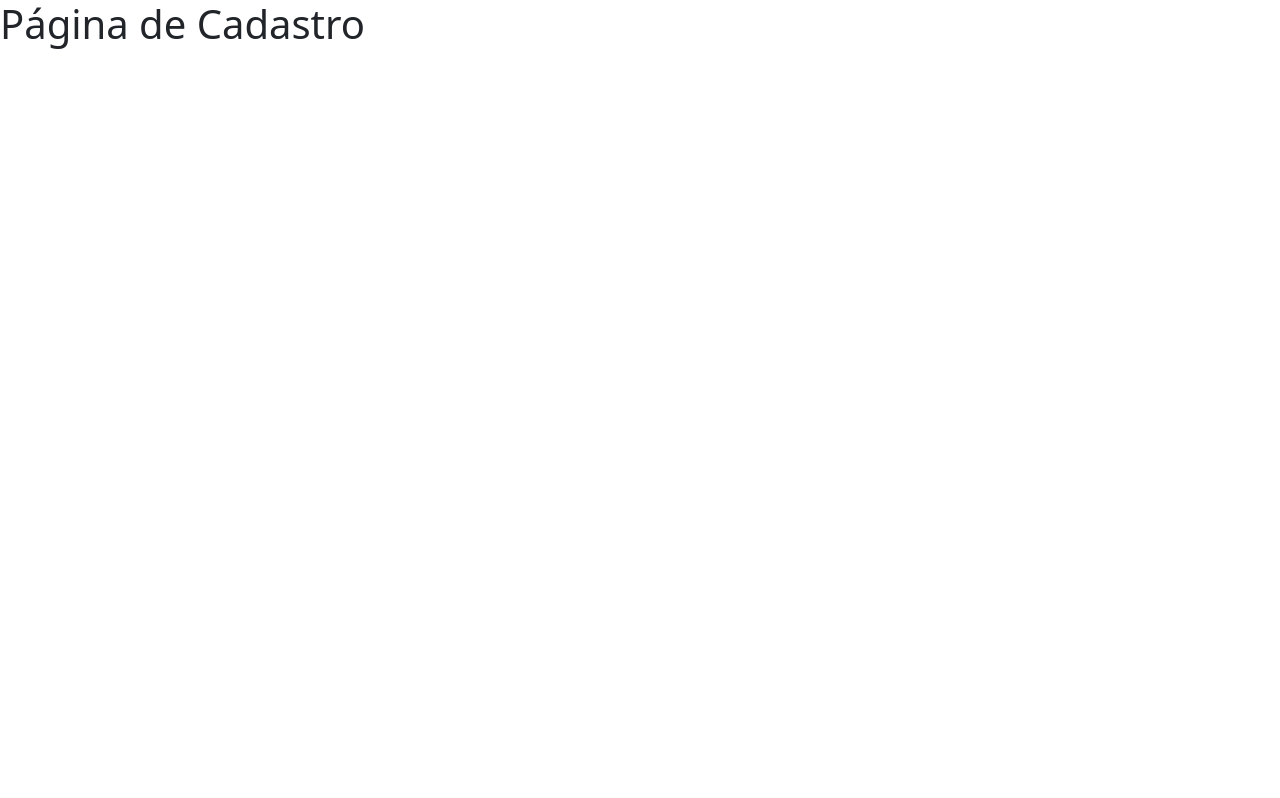
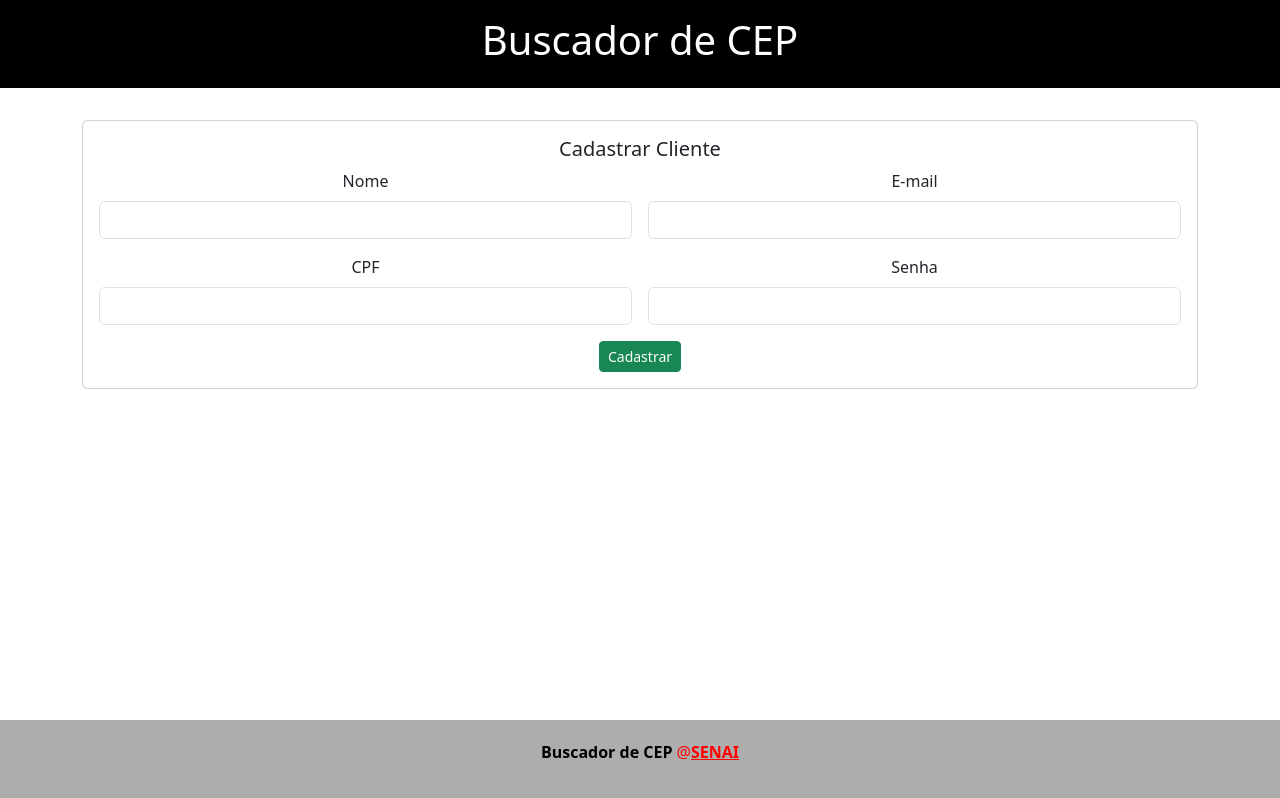
Before and after one commit to shiinzinho/busca_cep, a React (Create React App) app: page /cadastro in a window 1280 px wide. Built offline with nearby package versions, Linux system fonts and the light colour scheme; no server answers; the HTML template or start-up script is replaced by a standard one.

Commit message:
Cadastro UPDATE

```diff
--- a/src/components/Cadastro.tsx
+++ b/src/components/Cadastro.tsx
@@ -1,13 +1,89 @@
 import React, {
-     Component, useState, ChangeEvent, FormEvent, useEffect
+    Component, useState, ChangeEvent, FormEvent, useEffect
 } from 'react';
+import Footer from './Footer';
+import Header from './Header';
+import styles from '../App.module.css'
+import axios from 'axios';
 
 const Cadastro = () => {
+
+    const [nome, setNome] = useState<string>("")
+    const [email, setEmail] = useState<string>("")
+    const [cpf, setCpf] = useState<string>("")
+    const [password, setPassword] = useState<string>("")
+
+    const CadastrarUsuario = (e:FormEvent) => {
+        e.preventDefault();
+    }
+
+    const dados = {
+        nome: nome,
+        email: email,
+        cpf: cpf,
+        password: password
+    }
+
+    axios.post('http://10.137.9.131:8000/api/store', dados, {
+        headers: {
+            "Accept":"application/json",
+            "Content-Type": "application/json"
+        }
+    }).then(function(response){
+        window.location.href = "/listagem"
+    }).catch(function(error){
+        console.log(error);;
+    })
+
+    const handleState = (e: ChangeEvent<HTMLInputElement>) => {
+        if(e.target.name === "nome"){
+            setNome(e.target.value)
+        }
+        if(e.target.name === "cpf"){
+            setCpf(e.target.value)
+        }
+        if(e.target.name === "email"){
+            setEmail(e.target.value)
+        }
+        if(e.target.name === "password"){
+            setPassword(e.target.value)
+        }
+    }
+
     return (
         <div>
-            <h1>
-                Página de Cadastro
-            </h1>
+            <Header />
+            <main className={styles.main}>
+                <div className='container'>
+                    <div className='card'>
+                        <div className='card-body'>
+                            <h5 className='card-title'>Cadastrar Cliente</h5>
+                            <form onSubmit={CadastrarUsuario} className='row g-3'>
+                                <div className='col-6'>
+                                    <label htmlFor="Nome" className='form-label'>Nome</label>
+                                    <input type="text" name='nome' className='form-control' required onChange={handleState}/>
+                                </div>
+                                <div className='col-6'>
+                                    <label htmlFor="email" className='form-label'>E-mail</label>
+                                    <input type="text" name='email' className='form-control' required onChange={handleState}/>
+                                </div>
+                                <div className='col-6'>
+                                    <label htmlFor="cpf" className='form-label'>CPF</label>
+                                    <input type="text" name='cpf' className='form-control' required onChange={handleState}/>
+                                </div>
+                                <div className='col-6'>
+                                    <label htmlFor="password" className='form-label'>Senha</label>
+                                    <input type="text" name='password' className='form-control' required  onChange={handleState}/>
+                                </div>
+                                <div className='col-12'>
+                                    <button type='submit' className='btn btn-success btn-sm' >Cadastrar</button>
+                                </div>
+                            </form>
+                        </div>
+                    </div>
+                </div>
+            </main>
+            <Footer />
         </div>
     );
 }
--- a/src/components/Listagem.tsx
+++ b/src/components/Listagem.tsx
@@ -11,7 +11,7 @@ const Listagem = () => {
     useEffect(() => {
         async function feachData() {
             try{
-                const response = await axios.get('http://10.137.9.132:8000/api/find');
+                const response = await axios.get('http://10.137.9.131:8000/api/find');
                 setUsuarios(response.data.data)
             } catch(error){
                 setError("Ocorreu um erro");
```
